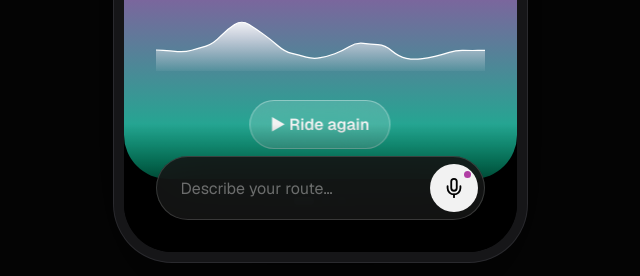
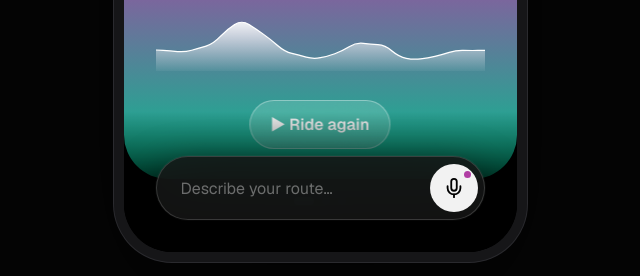
Before and after one commit to mrkodnghe/apps, a plain HTML site: page route-planner/index.html in a window 1280 px wide. Shown: the part 524-800 px from the top of the page, without its empty margins (320-960 px from the left). Drawn offline with nearby package versions, Linux system fonts and the light colour scheme.

Commit message:
Float the Prompt input bar over the scrolling content
Co-Authored-By: Claude Opus 5.5 <noreply@anthropic.com>
Claude-Session: https://claude.ai/code/session_0158m2ZZiHDBcgv2Vr3pQnf3

```diff
--- a/route-planner/index.html
+++ b/route-planner/index.html
@@ -71,12 +71,13 @@ button{background:none;border:0;cursor:pointer}
 .pager{display:flex;gap:8px;justify-content:center;margin:18px 0;flex:none}
 .pager i{width:8px;height:8px;border-radius:4px;background:rgba(242,242,242,.35);transition:width .25s,background .25s}
 .pager i.on{width:20px;background:var(--fg)}
-#home{overflow-y:auto;overscroll-behavior-y:contain;-webkit-overflow-scrolling:touch;scrollbar-width:none}
-#home::-webkit-scrollbar{display:none}
-#home > *{flex-shrink:0}
-#home .input{position:sticky;bottom:calc(var(--safe-b) + 32px);z-index:5;margin:auto 0 calc(var(--safe-b) + 32px);background:rgba(22,22,22,.86)}
-#home .fadeout{position:sticky;bottom:0;height:0;flex:none;z-index:4;pointer-events:none}
-#home .fadeout::before{content:"";position:absolute;left:-32px;right:-32px;bottom:0;height:calc(var(--safe-b) + 128px);background:linear-gradient(180deg,rgba(0,0,0,0),#000 70%)}
+#home{padding:0}
+.home-scroll{position:absolute;inset:0;display:flex;flex-direction:column;overflow-y:auto;overscroll-behavior-y:contain;-webkit-overflow-scrolling:touch;scrollbar-width:none;
+  padding:calc(var(--safe-t) + 20px) 32px calc(var(--safe-b) + 140px)}
+.home-scroll::-webkit-scrollbar{display:none}
+.home-scroll > *{flex-shrink:0}
+.home-fade{position:absolute;left:0;right:0;bottom:0;height:calc(var(--safe-b) + 140px);background:linear-gradient(180deg,rgba(0,0,0,0),rgba(0,0,0,.85) 55%,#000);pointer-events:none;z-index:4}
+#home .input{position:absolute;left:32px;right:32px;bottom:calc(var(--safe-b) + 32px);z-index:5;background:rgba(22,22,22,.82);box-shadow:0 12px 40px rgba(0,0,0,.6),0 0 0 1px rgba(255,255,255,.04)}
 
 /* ---------- Generating / Ready ---------- */
 .status{display:flex;align-items:center;gap:10px;margin-top:40px}
@@ -170,6 +171,7 @@ button{background:none;border:0;cursor:pointer}
 
   <!-- ================= HOME ================= -->
   <section class="screen active" id="home" aria-label="Plan a route">
+    <div class="home-scroll">
     <div class="topbar">
       <button class="icon-btn" id="aboutBtn" aria-label="About this prototype"><svg viewBox="0 0 24 24" fill="none"><path d="M4 9h16M4 15h10" stroke="#F2F2F2" stroke-width="2" stroke-linecap="round"/></svg></button>
       <span class="mono" id="today">Today</span>
@@ -179,11 +181,12 @@ button{background:none;border:0;cursor:pointer}
     <p class="mono">Describe the route. Get it in seconds.</p>
     <div class="cards" id="cards"></div>
     <div class="pager" id="pager"></div>
+    </div>
+    <div class="home-fade" aria-hidden="true"></div>
     <form class="input" id="promptForm" autocomplete="off">
       <input id="promptInput" type="text" placeholder="Describe your route…" enterkeyhint="go" aria-label="Describe your route">
       <button class="mic" id="micBtn" type="button" aria-label="Speak your route"></button>
     </form>
-    <div class="fadeout" aria-hidden="true"></div>
   </section>
 
   <!-- ================= GENERATING ================= -->
```
